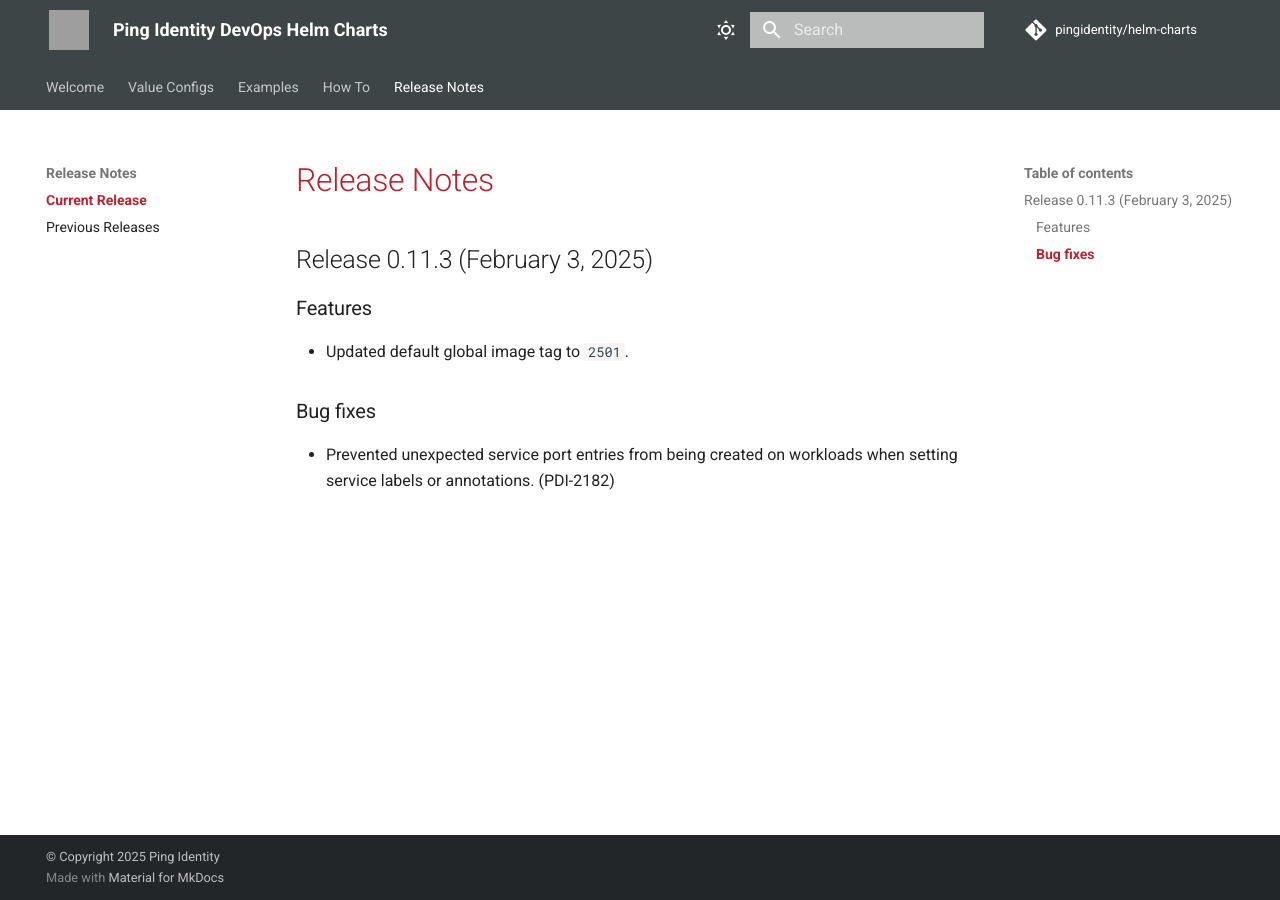
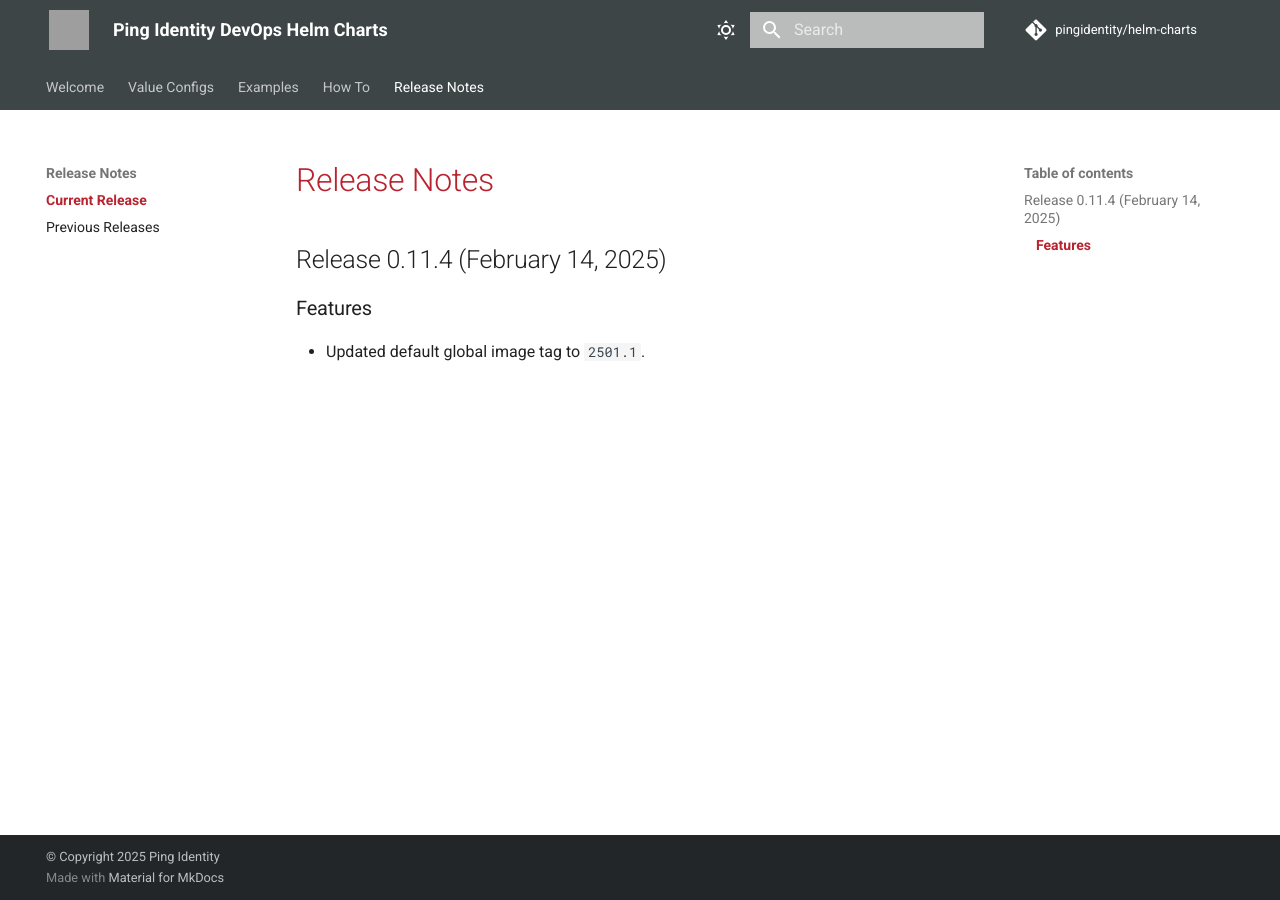
Before and after one commit to pingidentity/helm-charts, an MkDocs documentation site: the page built from docs/release-notes/currentRelease.md, in a window 1280 px wide. Built offline with MkDocs 1.6.1 and Material for MkDocs 9.7.7, drawn with Linux system fonts in a browser that asks for light colours; comment, search, counter and statistics services are not loaded; grey boxes are pictures that could not be loaded.

Commit message:
Release 0.11.4

```diff
--- a/docs/release-notes/currentRelease.md
+++ b/docs/release-notes/currentRelease.md
@@ -1,7 +1,4 @@
 # Release Notes
-## Release 0.11.3 (February 3, 2025)
+## Release 0.11.4 (February 14, 2025)
 ### Features ###
-  - Updated default global image tag to `2501`.
-
-### Bug fixes ###
-  - Prevented unexpected service port entries from being created on workloads when setting service labels or annotations. (PDI-2182)
+  - Updated default global image tag to `2501.1`.
```
Also changed, not shown: docs/config/supported-values.md (+1 -1 lines), docs/index.yaml (+13 -1 lines), docs/release-notes/previousReleases.md (+7 -0 lines), 2 other files.
